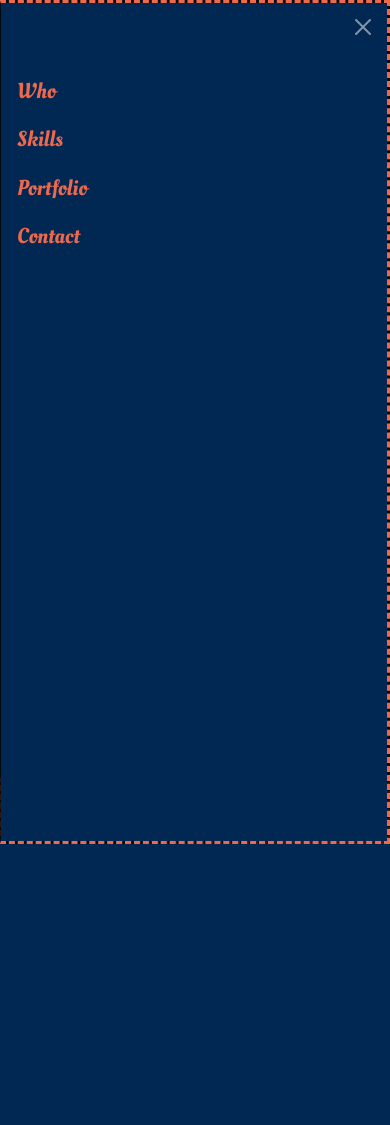
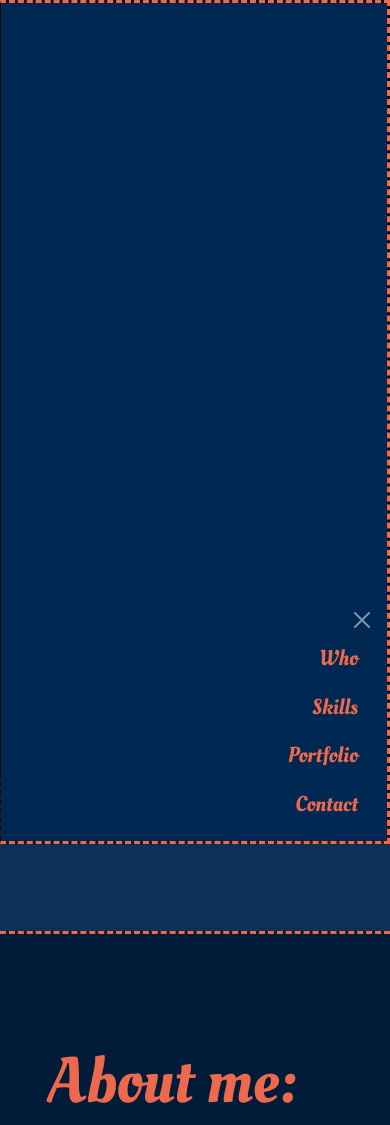
Before and after one commit to ashraph0p/Personal-Website-V2, a Flask app: page / in a window 390 px wide, after a click that opens the changed part. Shown: the top 1125 px of the page. Before the commit the page ends 844 px from the top, so only its background shows below. Run offline with Flask 3, Linux system fonts and the light colour scheme; some libraries are stand-ins or nearby versions; some web fonts are replaced.

Commit message:
offcanvas menu now on the right hand side making it more mobile friendly.

```diff
--- a/static/styles.css
+++ b/static/styles.css
@@ -5,6 +5,9 @@ h1, h2, h3, h4, h5, h6, p, a, span, svg, label, #contact, .burrito, .nav-item, .
 .bi {
     height: 40px;
     width: 40px;
+}
+.offcanvas-body {
+    text-align: right;
 }
 .navbar-toggler {
     border: var(--bs-border-width) solid #ED694D;
--- a/templates/base.html
+++ b/templates/base.html
@@ -32,11 +32,9 @@
         </button>
         <div aria-labelledby="offcanvasNavbar2Label" class="offcanvas offcanvas-end" id="offcanvasNavbar2"
              tabindex="-1">
-            <div class="offcanvas-header">
+            <div class="offcanvas-body fixed-bottom">
                 <button aria-label="Close" class="btn-close btn-close-white" data-bs-dismiss="offcanvas"
                         type="button"></button>
-            </div>
-            <div class="offcanvas-body">
                 <ul class="navbar-nav justify-content-end flex-grow-1 pe-3">
                     <li class="nav-item">
                         <a aria-current="page" class="nav-link" href="/#bio">Who</a>
```
